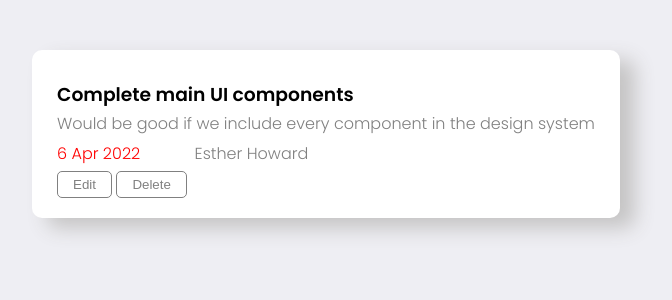
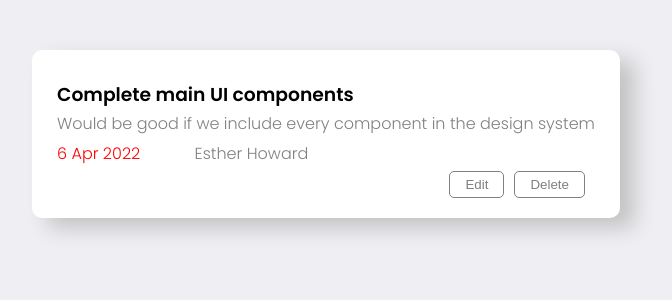
Before and after one commit to SydneyTechnologies/TodoApp, a Django app: page / in a window 1280 px wide. Shown: the top 300 px of the page, without its empty margins (314-986 px from the left). Run offline with Django 4.2, Linux system fonts and the light colour scheme.

Commit message:
added a flex box and arranged the buttons on a todo item

```diff
--- a/static/main.css
+++ b/static/main.css
@@ -41,8 +41,13 @@ hr{
 .assignee{
     color: grey;
 }
+.actions{
+    display: flex;
+    justify-content: end;
+}
 .btn{
     margin-top: 5px;
+    margin-right: 10px;
     padding-left: 15px;
     padding-right: 15px;
     padding-top: 5px;
--- a/templates/todo.html
+++ b/templates/todo.html
@@ -10,8 +10,11 @@
             <span class="extra-items date">6 Apr 2022</span>
             <span class="extra-items assignee"> Esther Howard</span>
         </div>
-        <button class="btn edit">Edit</button>
-        <button class="btn delete">Delete</button>
+        <div class="actions">
+            <button class="btn edit">Edit</button>
+            <button class="btn delete">Delete</button>
+        </div>
+
     </div>
 </div>
 
```
